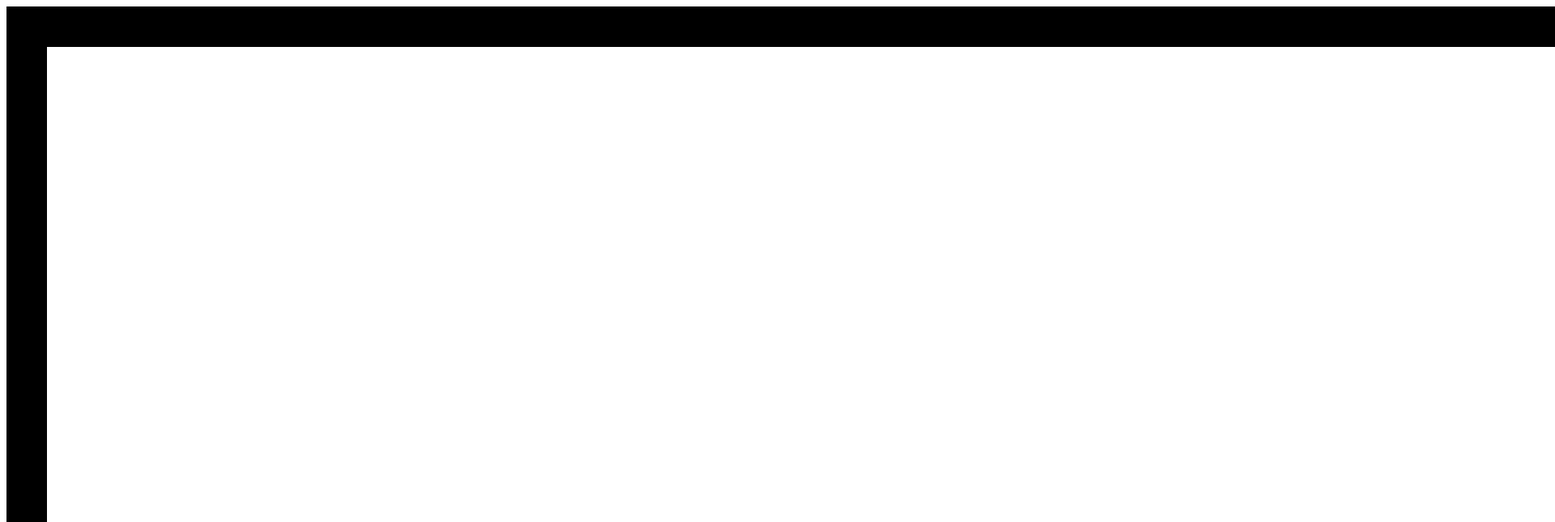
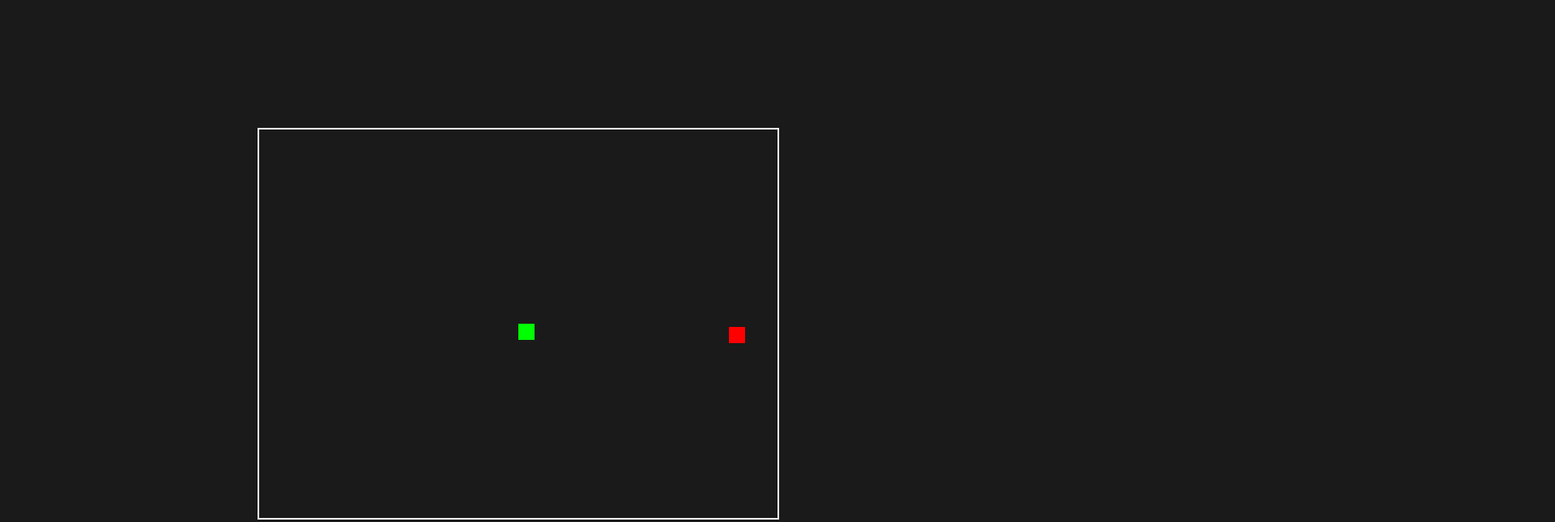
Before and after one commit to shivkumars123/SnakeGame, a plain HTML site: page index.html in a window 1280 px wide. Shown: the top 645 px of the page at 81% size, 1920 px wide, since content can reach past the window. Drawn offline with Linux system fonts and the light colour scheme.

Commit message:
Update index.html

```diff
--- a/index.html
+++ b/index.html
@@ -3,13 +3,22 @@
 <head>
     <title>Snake Game</title>
     <style>
+        body {
+            background-color: #1a1a1a;
+            display: flex;
+            justify-content: center;
+            align-items: center;
+            height: 100vh;
+            margin: 0;
+        }
+
         #gameCanvas {
-            border: 50px solid black;
+            border: 2px solid #ffffff;
         }
     </style>
 </head>
 <body>
-    <canvas id="gameCanvas" width="6400" height="4800"></canvas>
+    <canvas id="gameCanvas" width="640" height="480"></canvas>
 
     <script>
         var canvas = document.getElementById("gameCanvas");
@@ -65,10 +74,10 @@
         function draw() {
             context.clearRect(0, 0, width, height);
 
-            context.fillStyle = "green";
+            context.fillStyle = "#00ff00";
             context.fillRect(snakeX, snakeY, snakeSize, snakeSize);
 
-            context.fillStyle = "red";
+            context.fillStyle = "#ff0000";
             context.fillRect(foodX, foodY, foodSize, foodSize);
         }
 
```
